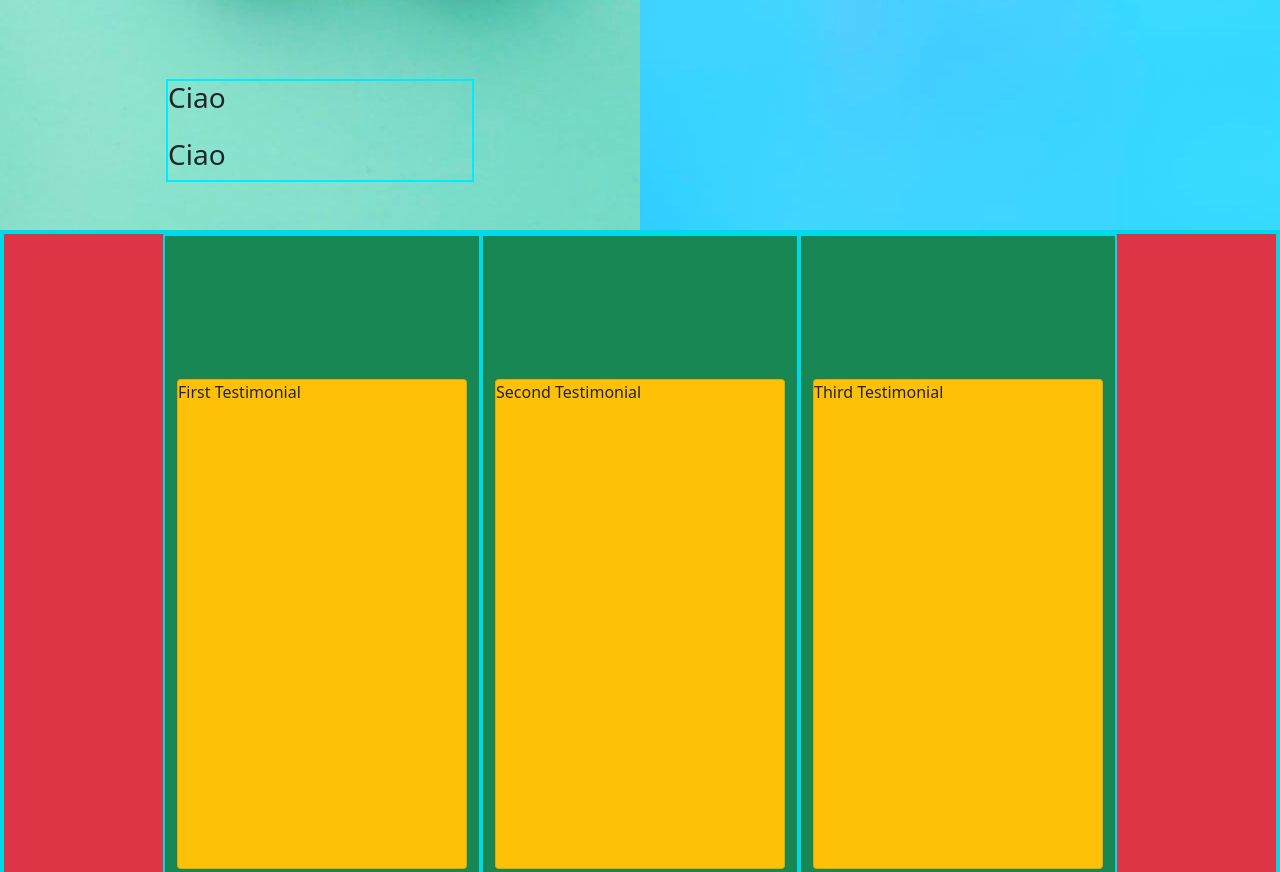
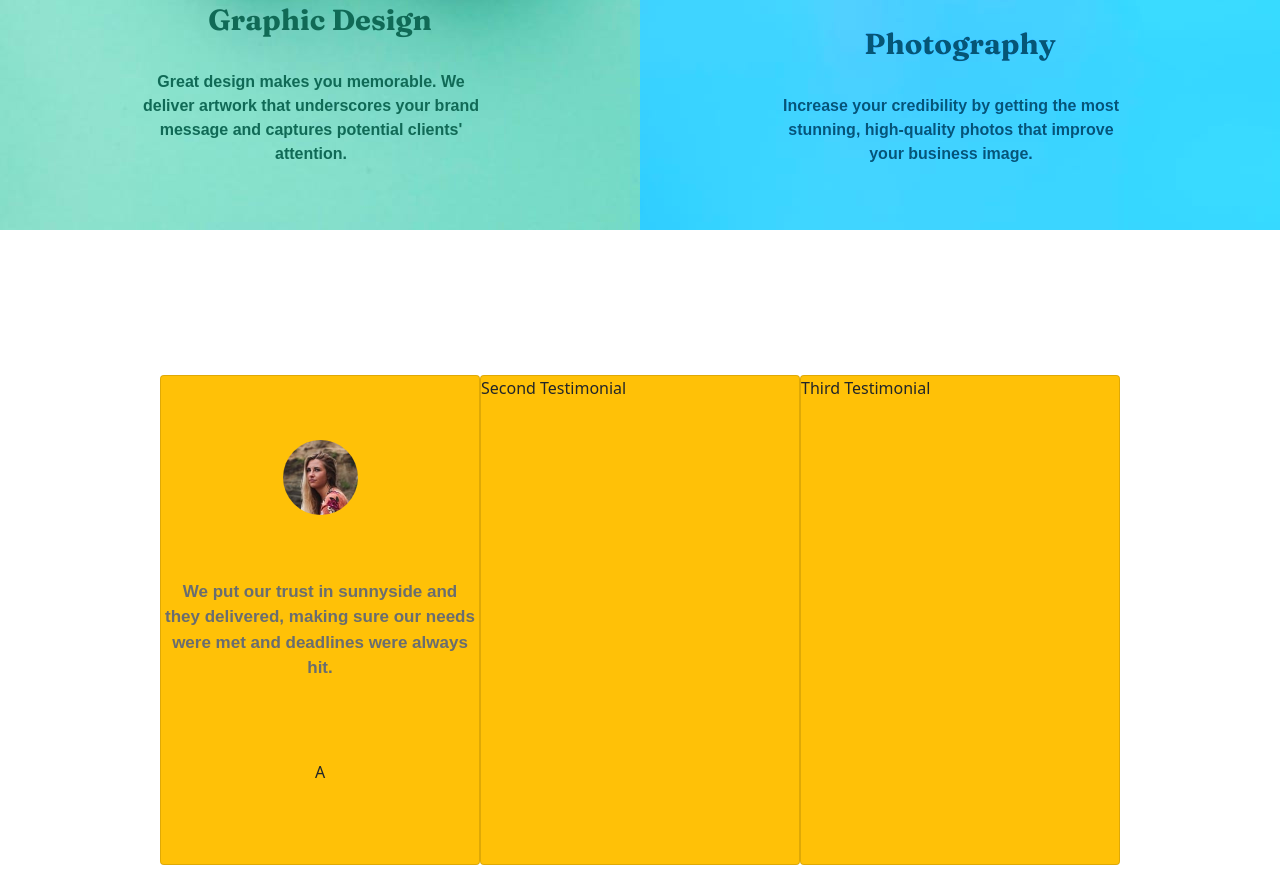
Before and after one commit to 78741722Ale/sunnyside-agency-landing-page-main, a plain HTML site: page index.html in a window 1280 px wide. Shown: the part 2370-3242 px from the top of the page. Drawn offline with nearby package versions, Linux system fonts and the light colour scheme.

Commit message:
Completed (static) section for graphic design and photography section.
Started looking at the testimonials section.

```diff
--- a/assets/css/style.css
+++ b/assets/css/style.css
@@ -92,36 +92,85 @@ body {
     align-items: center;
 }
 
+.flex_around {
+    display: flex;
+    flex-direction: column;
+    align-items: center;
+    justify-content: space-evenly;
+}
+
+/* Transform Your Brande & Stand Out */
 .h2_text {
     font-family: var(--fraunces);
     font-size: var(--fraunces_h2);
     font-weight: var(--fraunces_bold_weight);
-
 }
-
-.p_text {
-    font-family: var(--barlow);
-    font-weight: var(--barlow_weight);
-    font-size: var(--barlow_p);
-    color: #858591;
-    line-height: 1.75rem;
-    width: 95%;
-}
-
 .learn {
     font-family: var(--fraunces);
     text-transform: uppercase;
     text-decoration: none;
 }
 
-hr {
-    margin: 0;
-    color: inherit;
-    opacity: .25;
-    width: 110px;
-    border-width: 4px;
-    height: 4px;
+.transform_stand_text,
+.design_text,
+.orange_text {
+    font-family: var(--barlow);
+    font-weight: var(--barlow_weight);
+    width: 95%;
 }
+
+/* Graphic Design & Photography */
+
+.h4_design_title,
+.h4_orange_title {
+    font-family: var(--fraunces);
+    font-weight: var(--fraunces_semibold_weight);
+    font-size: 29px;
+}
+
+.design_text,
+.orange_text {
+    font-size: 16px;
+    font-family: var(--barlow);
+    font-weight: var(--barlow_weight);
+}
+
+.design_text,
+.h4_design_title {
+    color: #246456;
+}
+
+.orange_text,
+.h4_orange_title {
+    color: #195268;
+}
+
+
+#glass_pic,
+#egg_pic,
+#cherry_pic,
+#orange_pic {
+    background-position: center center;
+    aspect-ratio: 1 / 1;
+    max-width: 100%;
+    max-height: 100%;
+    filter:saturate(140%);
+}
+
+#firstFooterCard,
+#secondFooterCard,
+#thirdFooterCard,
+#fourthFooterCard {
+    background-position: center center;
+    max-width: 100%;
+    max-height: 100%;
+    filter:saturate(130%);
+    background-size: cover;
+    background-repeat: no-repeat;
+    object-fit: contain;
+}
+
+
 
 /*#endregion */
 
@@ -134,18 +183,10 @@ hr {
 
 /*#endregion */
 
-/*#region Pictures Main  */
-#glass_pic,
-#egg_pic,
-#cherry_pic,
-#orange_pic {
-    background-position: center center;
-    aspect-ratio: 1 / 1;
-    max-width: 100%;
-    max-height: 100%;
-    filter:saturate(140%);
-}
 
+/*#region Site Main */
+
+/* Background Pictures */
 #egg_pic {
     background-image: url('../images/desktop/image-transform.jpg');
 }
@@ -159,26 +200,33 @@ hr {
     background-image: url('../images/desktop/image-photography.jpg');
 }
 
-
-
-/*#endregion */
-
-/*#region Site Main */
+/* Transform Your Brand */
 .h_brand {
     width: var(--transform_cont_w);
     height: var(--transform_cont_h);
 }
 
+.transform_stand_text {
+    font-size: var(--barlow_p);
+    color: #858591;
+    line-height: 1.75rem;
+}
+
+
+
+/* Standout to the right ...*/
 .h_standout {
     width: var(--standout_cont_w);
     height: var(--standout_cont_h);
 }
 
+/* Graphic Design and Photography */
 .h_design {
     width: var(--graphic_cont_w);
     height: var(--graphic_cont_h);
 }
 
+/* Testimonials */
 .h_testimonial {
     width: var(--testimonial_cont_w);
     height: var(--testimonial_cont_h);
@@ -188,25 +236,27 @@ hr {
     height: var(--single_testimonial_h);
 }
 
+.testimonial_pic {
+    width: 75px;
+    height: 75px;
+    background-size: cover;
+    border-radius: 50%;
+}
+
+.testimonial_text {
+    font-size: 17px;
+    font-family: var(--barlow);
+    font-weight: var(--barlow_weight);
+    color: #696D70;
+    width: 98%;
+}
+
 /*#endregion */
 
 /*#region Site Footer */
 .h_cards {
     width: var(--footer_card_cont_w);
     height: var(--footer_card_cont_h);
-}
-
-#firstFooterCard,
-#secondFooterCard,
-#thirdFooterCard,
-#fourthFooterCard {
-    background-position: center center;
-    max-width: 100%;
-    max-height: 100%;
-    filter:saturate(130%);
-    background-size: cover;
-    background-repeat: no-repeat;
-    object-fit: contain;
 }
 
 #firstFooterCard {
--- a/index.html
+++ b/index.html
@@ -44,10 +44,10 @@
           <div class="col-md-6 col-sm-12 flex_cent flex-column order-md-1 order-2">
             <!-- /.col-7 bordo -->
             <div class="col-9">
-              <!-- / -->
+              <!-- /.h2_text mb-5 w-75 -->
               <h2 class="h2_text mb-5 w-75">Transform your Brand</h2>
-              <!-- / -->
-              <p class="p_text mb-5">
+              <!-- /.transform_stand_text mb-5 -->
+              <p class="transform_stand_text mb-5">
                 We are a full-service creative agency specializing in
                 helping brands grow fast. Engase your clients through
                 compelling visuals that do most of the marketing for you.
@@ -76,10 +76,10 @@
           <div class="col-md-6 col-sm-12 flex_cent">
             <!-- /.col-7 -->
             <div class="col-9">
-              <!-- Main Title -->
+              <!-- /.h2_text mb-5 w-75 -->
               <h2 class="h2_text mb-5 w-100">Stand Out to the right audience</h2>
-              <!-- Text Title -->
-              <p class="p_text mb-5">
+              <!-- /.transform_stand_text mb-5 -->
+              <p class="transform_stand_text mb-5">
                 Using a collaborative formula of designers, researchers,
                 photographers, videographers, and copywriters, we'll build
                 and extend your brand in digital places.
@@ -100,44 +100,69 @@
         <div class="w-100 row h-100 m-0 p-0">
           <!-- Cherry Picture -->
           <div id="cherry_pic" class="col-md-6 d-flex justify-content-center align-items-end col-sm-12">
-            <div class="col-6 mb-5 bordo">
-              <h3 class="pb-3">Ciao</h3>
-              <h3>Ciao</h3>
+            <!-- /.col-7 mb-5 -->
+            <div class="col-7 mb-5">
+              <!-- /.pb-4 h4_design_title text-center -->
+              <h4 class="pb-4 h4_design_title text-center">Graphic Design</h4>
+              <!-- /.text-center design_text -->
+              <p class="text-center design_text">
+                Great design makes you memorable. We deliver
+                artwork that underscores your brand message and captures potential clients' attention.
+              </p>
             </div>
           </div>
           <!-- Orange Picture -->
-          <div id="orange_pic" class="col-md-6 col-sm-12 flex_cent"></div>
+          <div id="orange_pic" class="col-md-6 d-flex justify-content-center align-items-end col-sm-12">
+            <!-- /.col-7 mb-5 -->
+            <div class="col-7 mb-5">
+              <!-- /.pb-4 h4_orange_title text-center -->
+              <h4 class="pb-4 h4_orange_title text-center">Photography</h4>
+              <!-- /.text-center orange_text -->
+              <p class="text-center orange_text">
+                Increase your credibility by getting the most stunning,
+                high-quality photos that improve your business image.
+              </p>
+            </div>
+          </div>
         </div>
       </div>
     </section>
 
     <!-- /#testimonials -->
     <section id="testimonials">
-      <!-- /.container-fluid p-0 h_testimonials bordo bg-danger -->
-      <div class="container-fluid p-0 bordo bg-danger">
+      <!-- /.container-fluid p-0 -->
+      <div class="container-fluid p-0 ">
         <!-- /.w-100 row h-100 m-0 -->
         <div class="w-100 row h-100 m-0 d-flex justify-content-center align-items-center flex-wrap">
-          <!-- /.col-12 p-0 m-0 bordo h-75 -->
-          <div class="col-md-12 p-0 m-0 bordo">
+          <!-- /.col-12 p-0 m-0 -->
+          <div class="col-md-12 p-0 m-0">
             <!-- /.w-100 row h-100 m-0 p-0 flex-wrap d-flex justify-content-center align-items-center -->
             <div class="row w-100 m-0 p-0 d-flex justify-content-center align-items-center flex-wrap flex-sm-wrap">
               <!-- This testimonials are supposed to be dynamics -->
-              <!-- /.col-md-3 col-12 bg-success bordo h_testimonial flex_cent -->
-              <div class="col-md-3 col-12 bg-success bordo h_testimonial flex_cent">
+              <!-- /.col-md-3 col-12 h_testimonial flex_cent -->
+              <div class="col-md-3 col-12 p-0 h_testimonial flex_cent">
                 <!-- /.single_testimonial -->
-                <div class="card single_testimonial w-100 bg-warning">
-                  First Testimonial
+                <div class="card single_testimonial w-100 bg-warning flex_around">
+                  <!-- /.testimonial_pic -->
+                  <img class="testimonial_pic" src="./assets/images/image-emily.jpg" alt="First Users">
+                  <!-- /.text-center testimonial_text -->
+                  <p class="text-center testimonial_text">
+                    We put our trust in sunnyside and they
+                    delivered, making sure our needs were met and
+                    deadlines were always hit.
+                  </p>
+                  <p>A</p>
                 </div>
               </div>
-              <!-- /.col-md-3 col-12 bg-success bordo h_testimonial flex_cent -->
-              <div class="col-md-3 col-12 bg-success bordo h_testimonial flex_cent">
+              <!-- /.col-md-3 col-12 h_testimonial flex_cent -->
+              <div class="col-md-3 col-12 p-0 h_testimonial flex_cent">
                 <!-- /.card single_testimonial w-100 bg-warning -->
                 <div class="card single_testimonial w-100 bg-warning">
                   Second Testimonial
                 </div>
               </div>
-              <!-- /.col-md-3 col-12 bg-success bordo h_testimonial flex_cent -->
-              <div class="col-md-3 col-12 bg-success bordo h_testimonial flex_cent">
+              <!-- /.col-md-3 col-12 h_testimonial flex_cent -->
+              <div class="col-md-3 col-12 p-0 h_testimonial flex_cent">
                   <!-- /.card single_testimonial w-100 bg-warning -->
                   <div class="card single_testimonial w-100 bg-warning">
                     Third Testimonial
```
